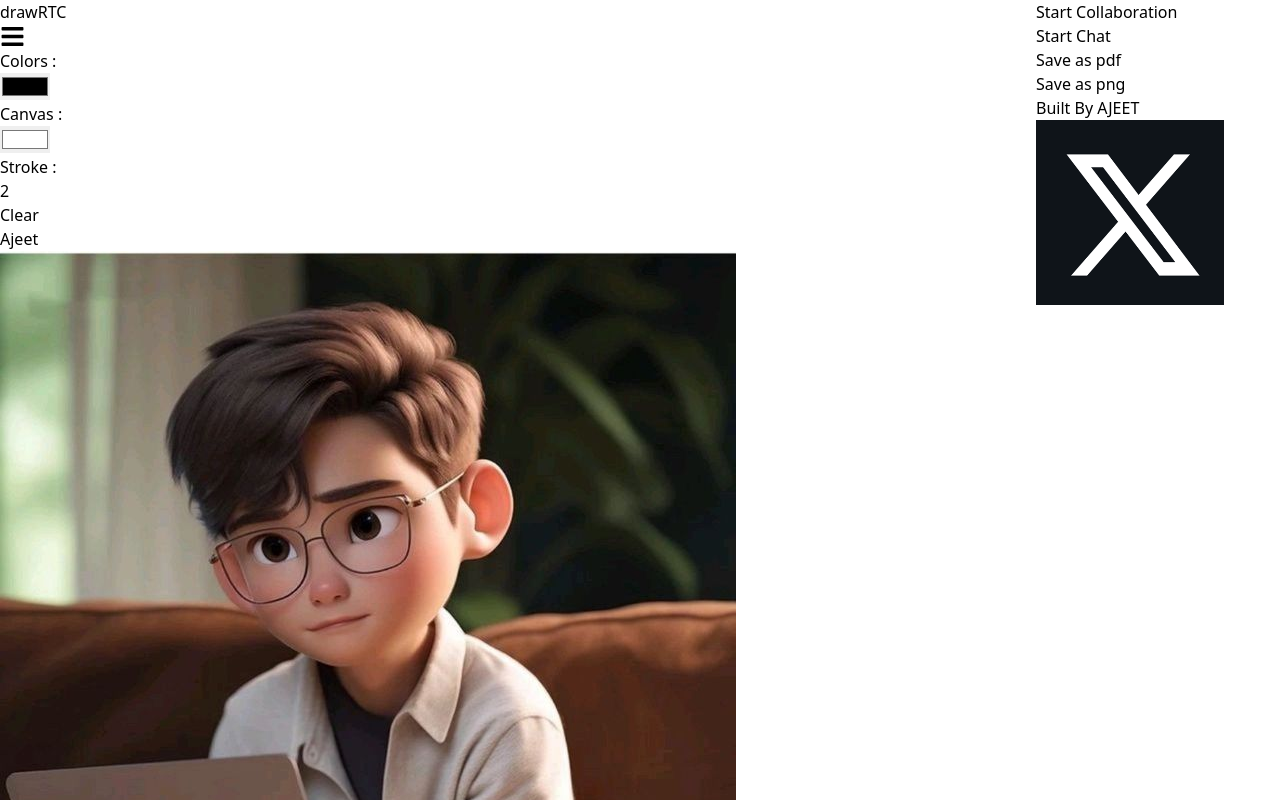
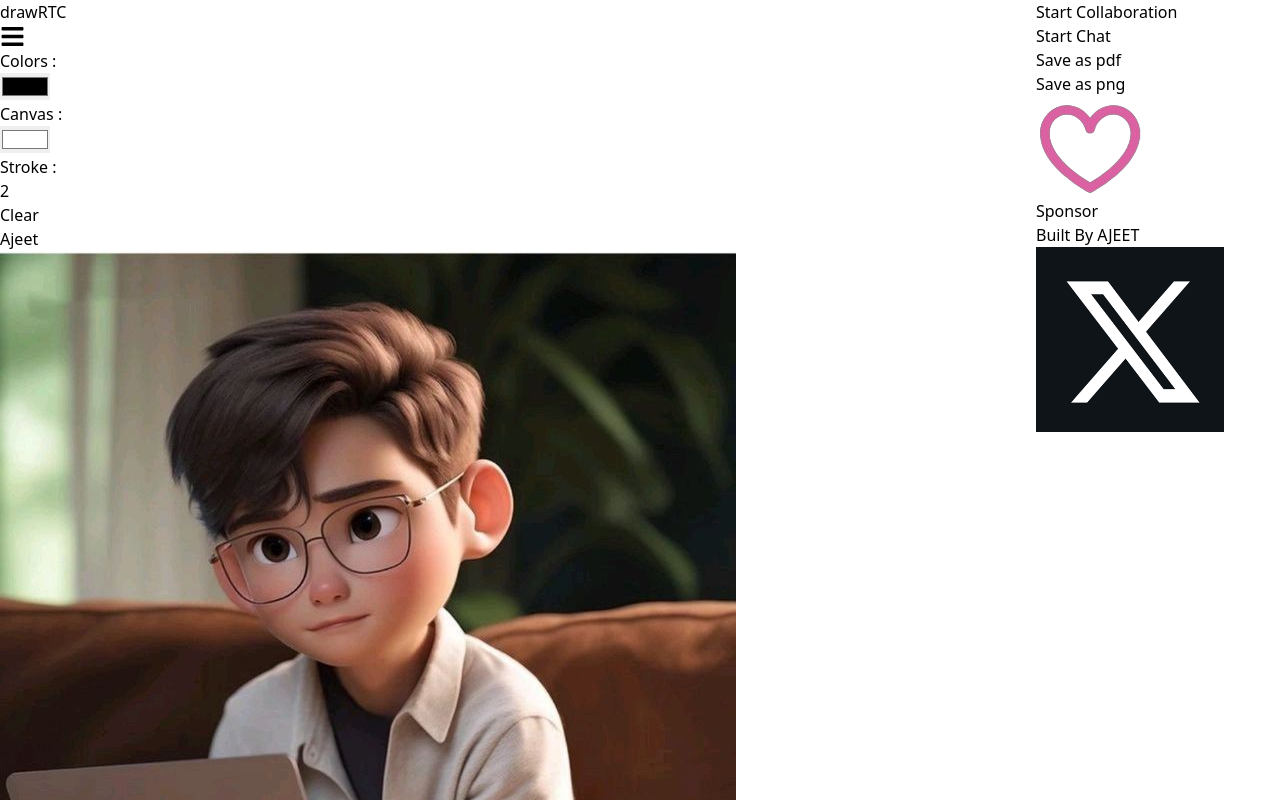
Before and after one commit to apsinghdev/drawRTC, a React (Vite) app in the folder client/: page / in a window 1280 px wide. Both pictures are taken after a click on the icon 12 px from the left and 36 px from the top of the page. Shown: the top 800 px of the page. Built offline with nearby package versions, Linux system fonts and the light colour scheme; no server answers.

Commit message:
implement sponsorBtn component

```diff
--- a/client/src/components/Menu.jsx
+++ b/client/src/components/Menu.jsx
@@ -1,13 +1,15 @@
 import MenuItem from "./MenuItem";
 import Socials from "./Socials";
+import SponsorBtn from "./SponsorBtn";
 
 function Menu(){
     return (
-      <div className="w-52 h-56 rounded-xl bg-gradient-to-r from-slate-900 to-slate-700 absolute left-52 top-8 rounded-lg shadow-xl">
+      <div className="w-52 h-71 rounded-xl bg-gradient-to-r from-slate-900 to-slate-700 absolute left-52 top-8 rounded-lg shadow-xl">
         <MenuItem feat="Start Collaboration"></MenuItem>
         <MenuItem feat="Start Chat"></MenuItem>
         <MenuItem feat="Save as pdf"></MenuItem>
         <MenuItem feat="Save as png"></MenuItem>
+        <SponsorBtn></SponsorBtn>
         <Socials></Socials>
       </div>
     );
--- a/client/src/components/Socials.jsx
+++ b/client/src/components/Socials.jsx
@@ -6,7 +6,7 @@ function Socials(){
       window.open(link, "_blank");
   }
   return (
-    <div className="flex items-center justify-center mt-3">
+    <div className="flex items-center justify-center my-3">
       <h1 className="text-white mr-2 cursor-pointer font-sans" onClick={clickHandler}>
         Built By{" "}
         <span className="font-mono text-emerald-300 hover:lowercase">
--- /dev/null
+++ b/client/src/components/SponsorBtn.jsx
@@ -0,0 +1,17 @@
+import sponsorImg from "../assets/sponsor.png";
+const link = "https://github.com/sponsors/apsinghdev?o=esb";
+
+function clickHandler(){
+    window.open(link, '_blank');
+}
+
+function SponsorBtn(){
+    return (
+      <div className="flex items-center justify-center mt-3 cursor-pointer border-b border-dotted pb-2">
+        <img src={sponsorImg} className="h-5 w-5 rounded"></img>
+        <h1 className="text-white pl-1 cursor-pointer font-sans" onClick={clickHandler}>Sponsor</h1>
+      </div>
+    );
+}
+
+export default SponsorBtn;
```
Also changed, not shown: client/src/assets/sponsor.png (added).
